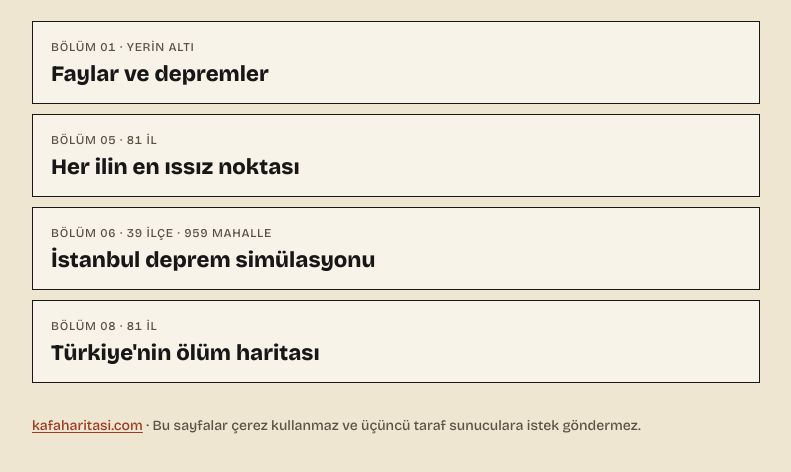
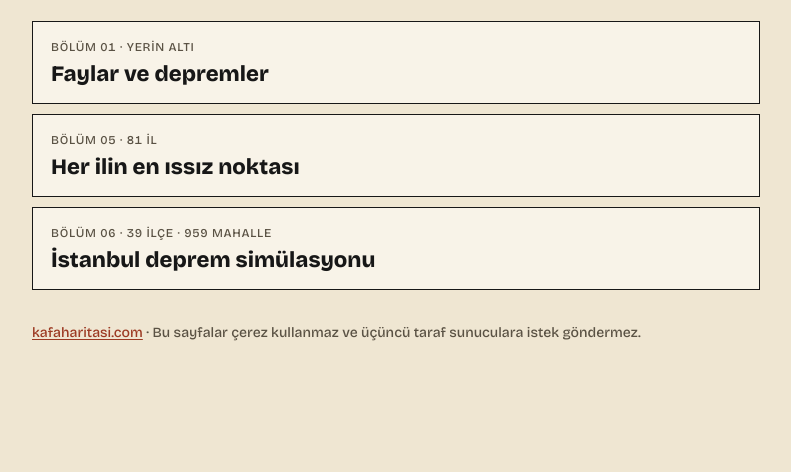
Before and after one commit to kafaharitasi/haritalar, a plain HTML site: page index.html in a window 1280 px wide. Shown: the part 200-672 px from the top of the page, without its empty margins (244-1035 px from the left). Drawn offline with Linux system fonts and the light colour scheme.

Commit message:
Kök sayfa: Bölüm 08 kartı 18 Kasım yayınına kadar kaldırıldı

```diff
--- a/index.html
+++ b/index.html
@@ -24,9 +24,6 @@
     <li>
       <a href="istanbul-deprem/"><span class="meta">Bölüm 06 · 39 ilçe · 959 mahalle</span><span class="ad">İstanbul deprem simülasyonu</span></a>
     </li>
-    <li>
-      <a href="olum-haritasi/"><span class="meta">Bölüm 08 · 81 il</span><span class="ad">Türkiye'nin ölüm haritası</span></a>
-    </li>
   </ul>
   <p class="alt"><a href="https://www.kafaharitasi.com" rel="noopener">kafaharitasi.com</a> · Bu sayfalar çerez kullanmaz ve üçüncü taraf sunuculara istek göndermez.</p>
 </main>
```
